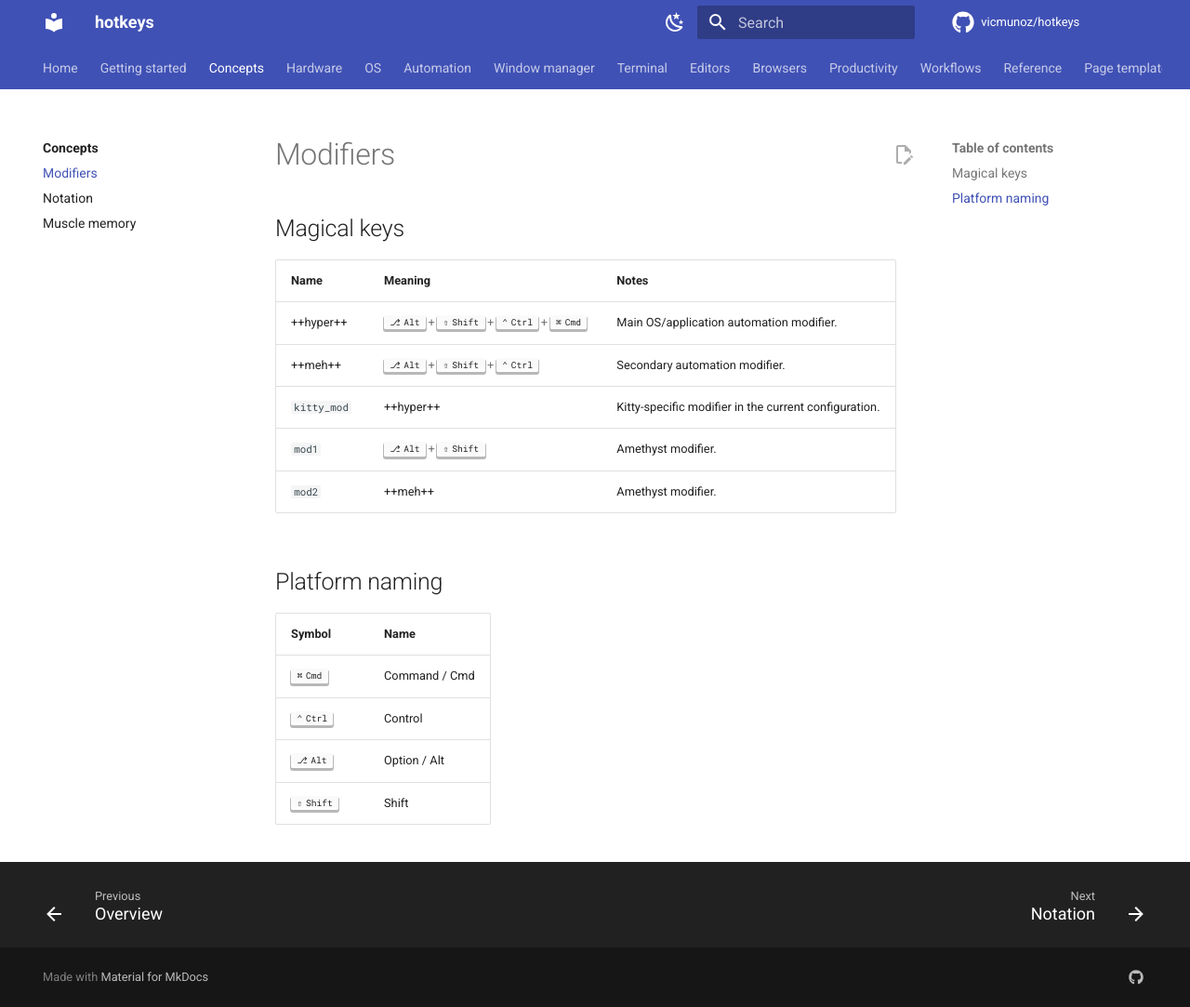
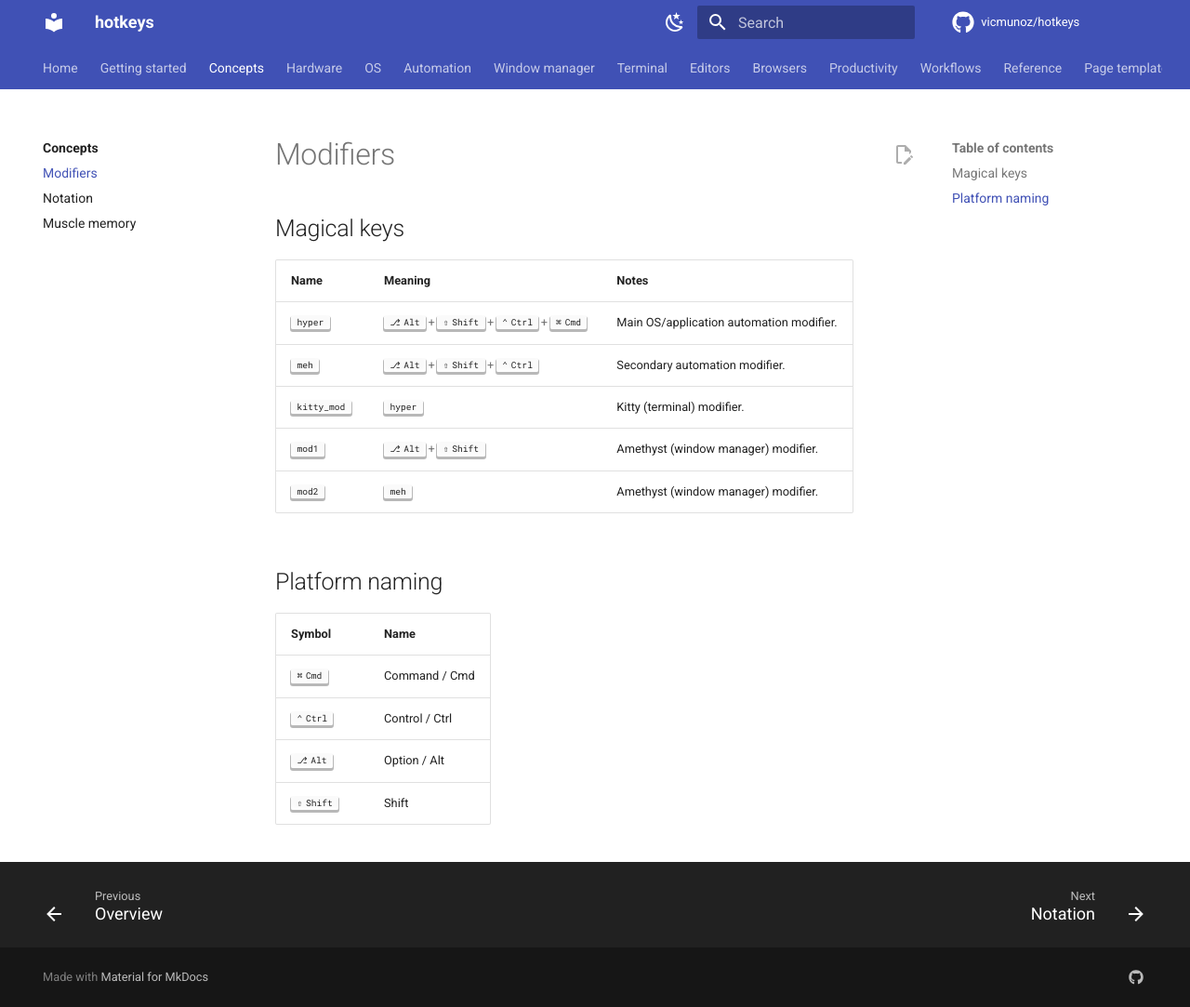
Before and after one commit to vicmunoz/hotkeys, an MkDocs documentation site: the page built from docs/concepts/modifiers.md, in a window 1280 px wide and 1083 px high. Shown: the whole window at 93% size. Built offline with MkDocs 1.6.1 and Material for MkDocs 9.7.7, drawn with Linux system fonts in a browser that asks for light colours; comment, search, counter and statistics services are not loaded.

Commit message:
change: set hyper and meh markdown format to kbd html tags

```diff
--- a/docs/concepts/modifiers.md
+++ b/docs/concepts/modifiers.md
@@ -4,17 +4,17 @@
 
 | Name | Meaning | Notes |
 | --- | --- | --- |
-| ++hyper++ | ++alt+shift+ctrl+cmd++ | Main OS/application automation modifier. |
-| ++meh++ | ++alt+shift+ctrl++ | Secondary automation modifier. |
-| `kitty_mod` | ++hyper++ | Kitty-specific modifier in the current configuration. |
-| `mod1` | ++alt+shift++ | Amethyst modifier. |
-| `mod2` | ++meh++ | Amethyst modifier. |
+| <kbd>hyper</kbd> | ++alt+shift+ctrl+cmd++ | Main OS/application automation modifier. |
+| <kbd>meh</kbd> | ++alt+shift+ctrl++ | Secondary automation modifier. |
+| <kbd>kitty_mod</kbd> | <kbd>hyper</kbd> | Kitty (terminal) modifier. |
+| <kbd>mod1</kbd> | ++alt+shift++ | Amethyst (window manager) modifier. |
+| <kbd>mod2</kbd> | <kbd>meh</kbd> | Amethyst (window manager) modifier. |
 
 ## Platform naming
 
 | Symbol | Name |
 | --- | --- |
 | ++cmd++ | Command / Cmd |
-| ++ctrl++ | Control |
+| ++ctrl++ | Control / Ctrl |
 | ++alt++ | Option / Alt |
 | ++shift++ | Shift |
```
Also changed, not shown: README.md (+2 -2 lines), docs/concepts/muscle-memory.md (+3 -3 lines), docs/concepts/notation.md (+6 -4 lines), docs/editors/vim.md (deleted, +0 -3 lines), docs/os/windows.md (deleted, +0 -3 lines), docs/terminal/kitty.md (+1 -1 lines), 1 other file.
